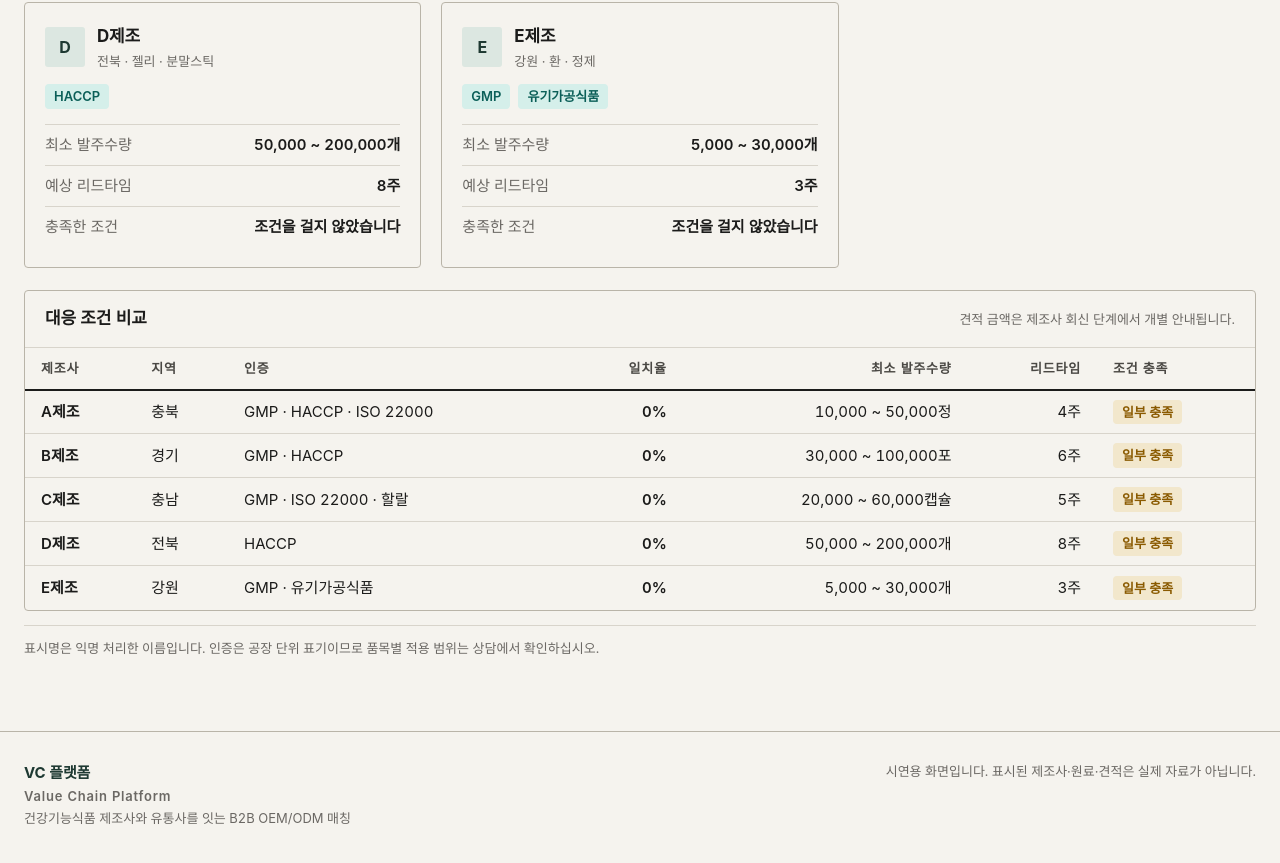
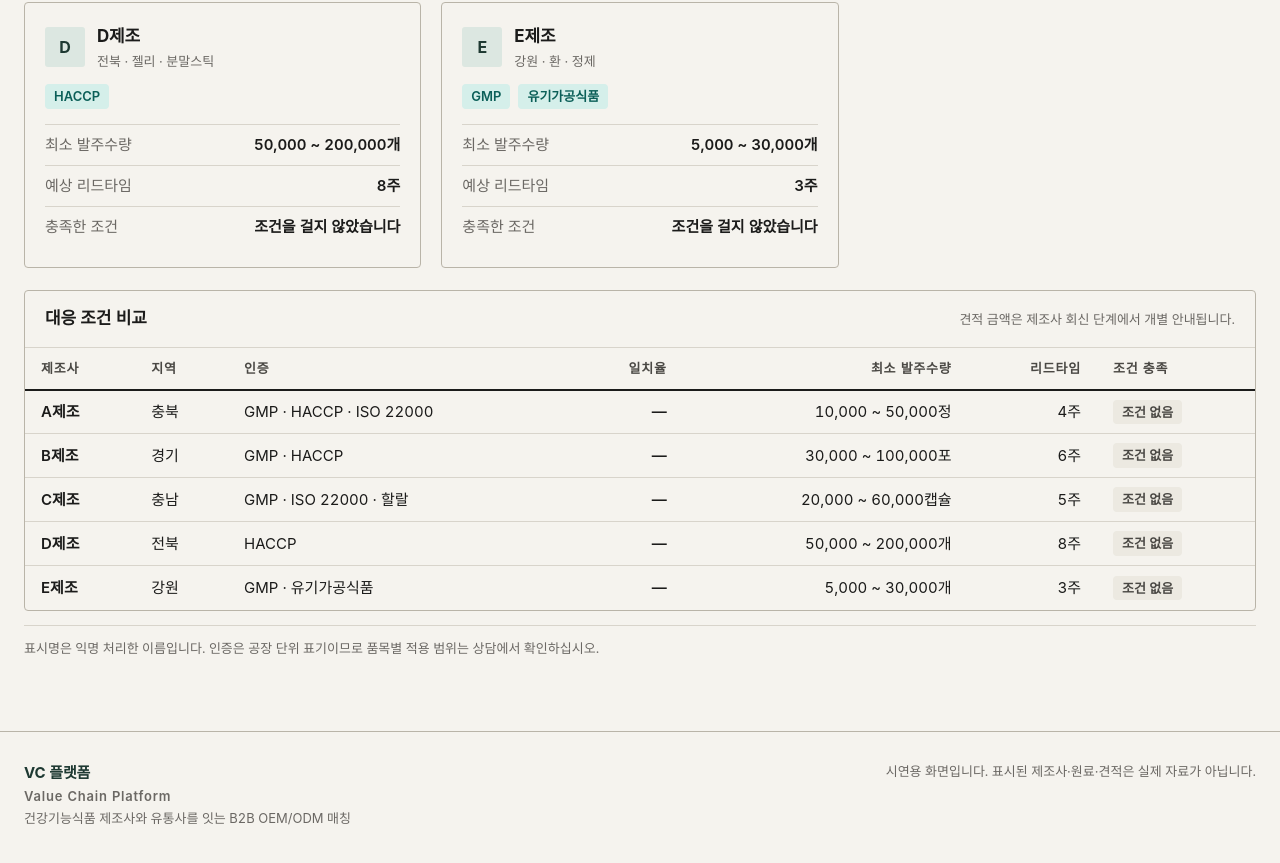
Before and after one commit to vcbio/vc-platform, a Next.js app: page /vc-platform/match in a window 1280 px wide. Shown: the part 912-1775 px from the top of the page. Built offline with nearby package versions, Linux system fonts and the light colour scheme.

Commit message:
fix: show no criteria state in manufacturer comparison

```diff
--- a/src/components/match/MatchClient.tsx
+++ b/src/components/match/MatchClient.tsx
@@ -281,12 +281,14 @@ export default function MatchClient() {
                           <td>{m.region}</td>
                           <td>{m.certifications.join(" · ")}</td>
                           <td className={s.num}>
-                            <b>{score}%</b>
+                            <b>{chips.length === 0 ? "—" : `${score}%`}</b>
                           </td>
                           <td className={s.num}>{m.moqRange}</td>
                           <td className={s.num}>{m.leadTimeWeeks}주</td>
                           <td>
-                            {score === 100 ? (
+                            {chips.length === 0 ? (
+                              <Badge tone="neutral">조건 없음</Badge>
+                            ) : score === 100 ? (
                               <Badge tone="ok">조건 전부 충족</Badge>
                             ) : (
                               <Badge tone="warn">일부 충족</Badge>
```
